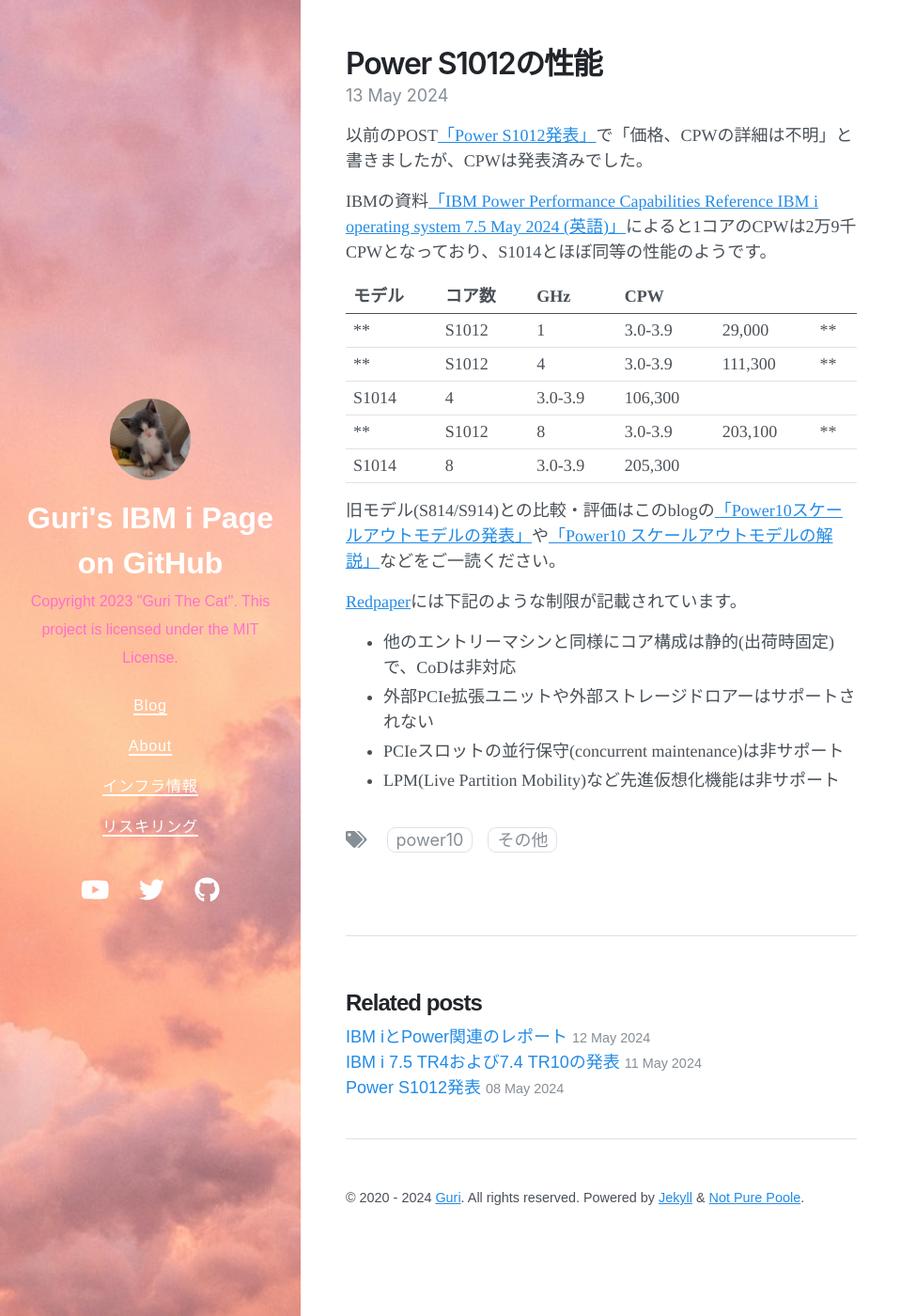
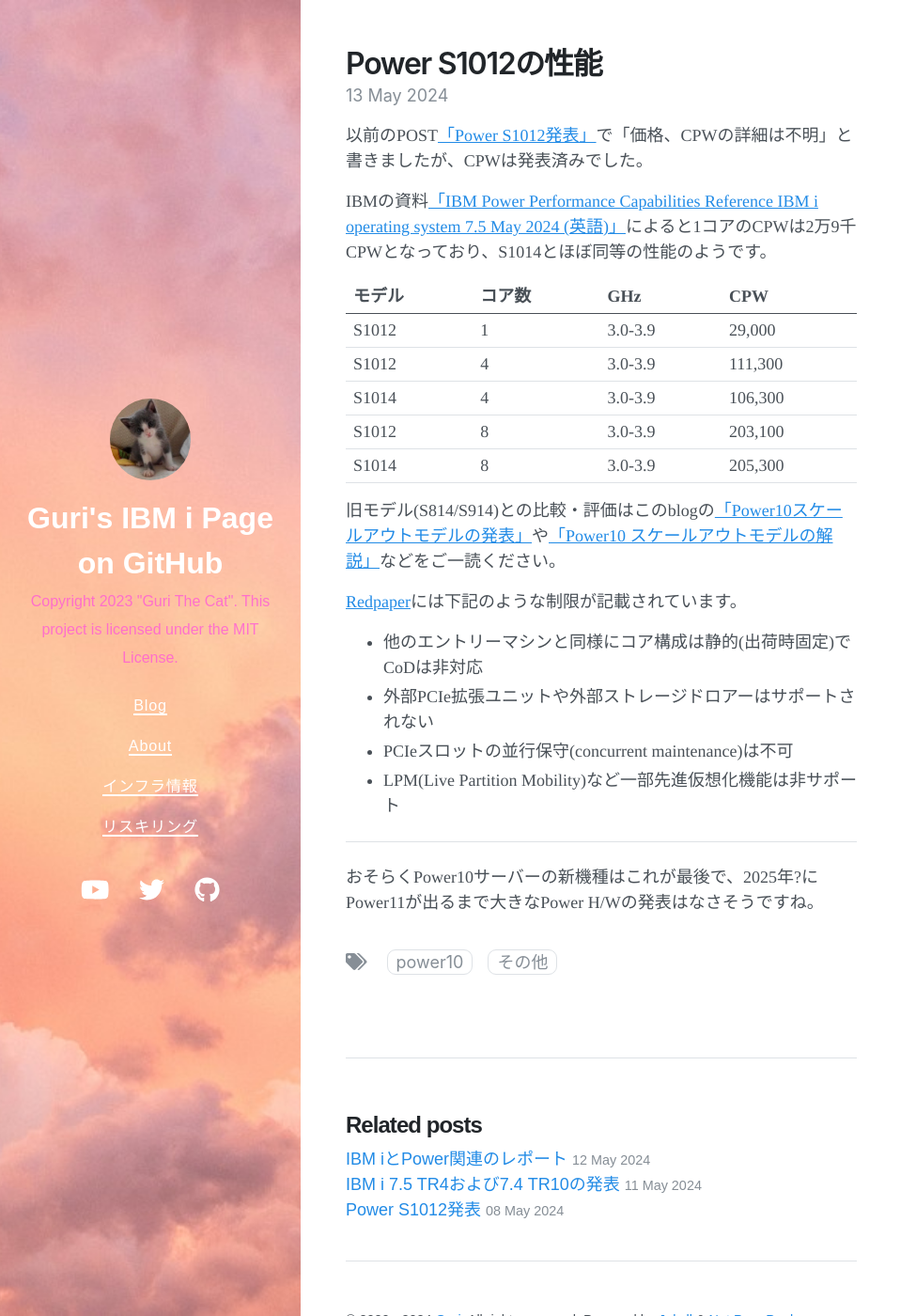
Before and after one commit to GuriCat/GuriPages, a Jekyll site: the page built from _posts/2024-05-13-Power_S1012の性能.markdown, in a window 1280 px wide and 1400 px high. Shown: the whole window at 94% size, without its empty margins (0-975 px from the left). Built offline with Jekyll 4.4.1, drawn with Linux system fonts in a browser that asks for light colours; nearby versions of some CDN libraries.

Commit message:
Update 2024-05-13-Power_S1012の性能.markdown

```diff
--- a/_posts/2024-05-13-Power_S1012の性能.markdown
+++ b/_posts/2024-05-13-Power_S1012の性能.markdown
@@ -10,19 +10,24 @@
 
 |モデル|コア数|GHz|CPW|
 |----|-----|--|---|
-**|S1012|1|3.0-3.9|29,000|**
-**|S1012|4|3.0-3.9|111,300|**
+|S1012|1|3.0-3.9|29,000|
+|S1012|4|3.0-3.9|111,300|
 |S1014|4|3.0-3.9|106,300|
-**|S1012|8|3.0-3.9|203,100|**
+|S1012|8|3.0-3.9|203,100|
 |S1014|8|3.0-3.9|205,300|
 
 旧モデル(S814/S914)との比較・評価はこのblogの[「Power10スケールアウトモデルの発表」](/GuriPages/2022/07/14/Power10%E3%82%B9%E3%82%B1%E3%83%BC%E3%83%AB%E3%82%A2%E3%82%A6%E3%83%88%E3%83%A2%E3%83%87%E3%83%AB%E3%81%AE%E7%99%BA%E8%A1%A8/)や[「Power10 スケールアウトモデルの解説」](/GuriPages/2022/08/09/Power10-%E3%82%B9%E3%82%B1%E3%83%BC%E3%83%AB%E3%82%A2%E3%82%A6%E3%83%88%E3%83%A2%E3%83%87%E3%83%AB%E3%81%AE%E8%A7%A3%E8%AA%AC/)などをご一読ください。
 
 [Redpaper](https://www.redbooks.ibm.com/redpieces/pdfs/redp5728.pdf){:target="_blank"}には下記のような制限が記載されています。
-- 他のエントリーマシンと同様にコア構成は静的(出荷時固定)で、CoDは非対応
+- 他のエントリーマシンと同様にコア構成は静的(出荷時固定)でCoDは非対応
 - 外部PCIe拡張ユニットや外部ストレージドロアーはサポートされない
-- PCIeスロットの並行保守(concurrent maintenance)は非サポート
-- LPM(Live Partition Mobility)など先進仮想化機能は非サポート
+- PCIeスロットの並行保守(concurrent maintenance)は不可
+- LPM(Live Partition Mobility)など一部先進仮想化機能は非サポート
+
+<hr>
+<p></p>
+
+おそらくPower10サーバーの新機種はこれが最後で、2025年?にPower11が出るまで大きなPower H/Wの発表はなさそうですね。
 
 
 {::comment}
```
